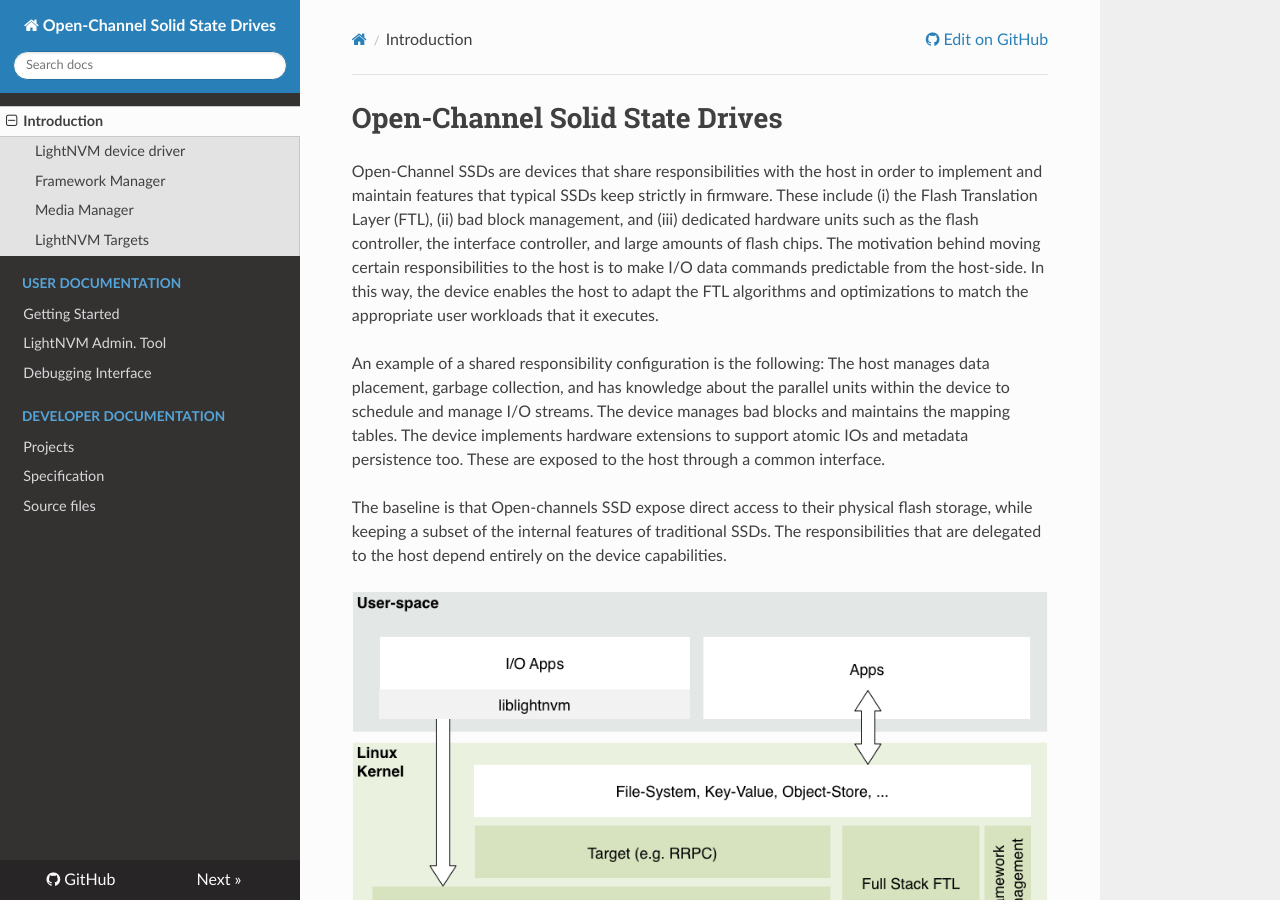
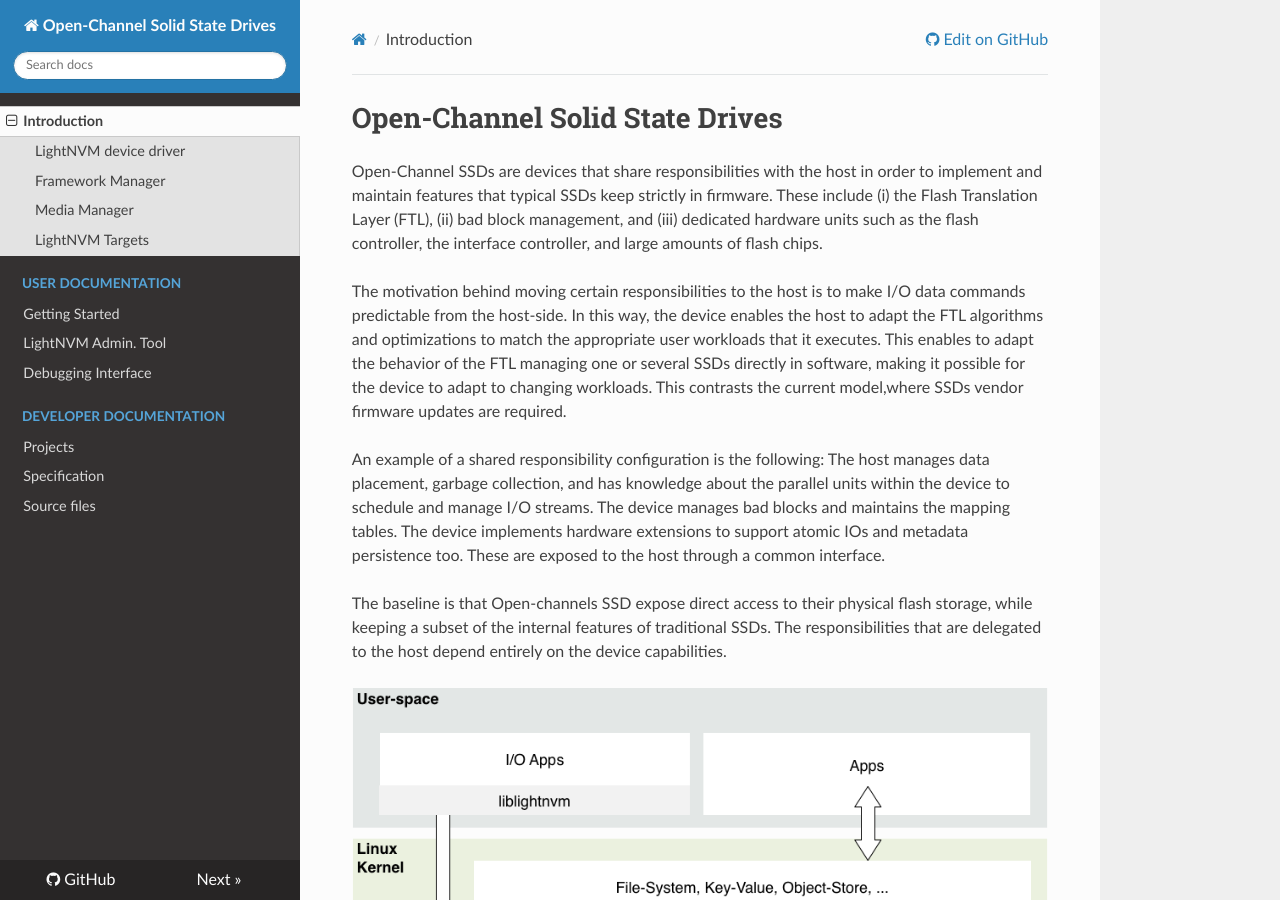
Before and after one commit to OpenChannelSSD/documentation, an MkDocs documentation site: the page built from docs/index.md, in a window 1280 px wide and 900 px high. Built offline with MkDocs 1.6.1, drawn with Linux system fonts in a browser that asks for light colours; nearby versions of some CDN libraries; old or Windows-style settings are respelled for this version of MkDocs.

Commit message:
Modify introduction

```diff
--- a/docs/index.md
+++ b/docs/index.md
@@ -3,11 +3,15 @@ Open-Channel SSDs are devices that share responsibilities with the host in order
 to implement and maintain features that typical SSDs keep strictly in firmware.
 These include (i) the Flash Translation Layer (FTL), (ii) bad block management,
 and (iii) dedicated hardware units such as the flash controller, the interface
-controller, and large amounts of flash chips. The motivation behind moving
-certain responsibilities to the host is to make I/O data commands predictable
-from the host-side. In this way, the device enables the host to adapt the FTL
-algorithms and optimizations to match the appropriate user workloads that it
-executes.
+controller, and large amounts of flash chips.
+
+The motivation behind moving certain responsibilities to the host is to make I/O
+data commands predictable from the host-side. In this way, the device enables
+the host to adapt the FTL algorithms and optimizations to match the appropriate
+user workloads that it executes. This enables to adapt the behavior of the FTL
+managing one or several SSDs directly in software, making it possible for the
+device to adapt to changing workloads. This contrasts the current model,where
+SSDs vendor firmware updates are required.
 
 An example of a shared responsibility configuration is the following: The host
 manages data placement, garbage collection, and has knowledge about the parallel
```
